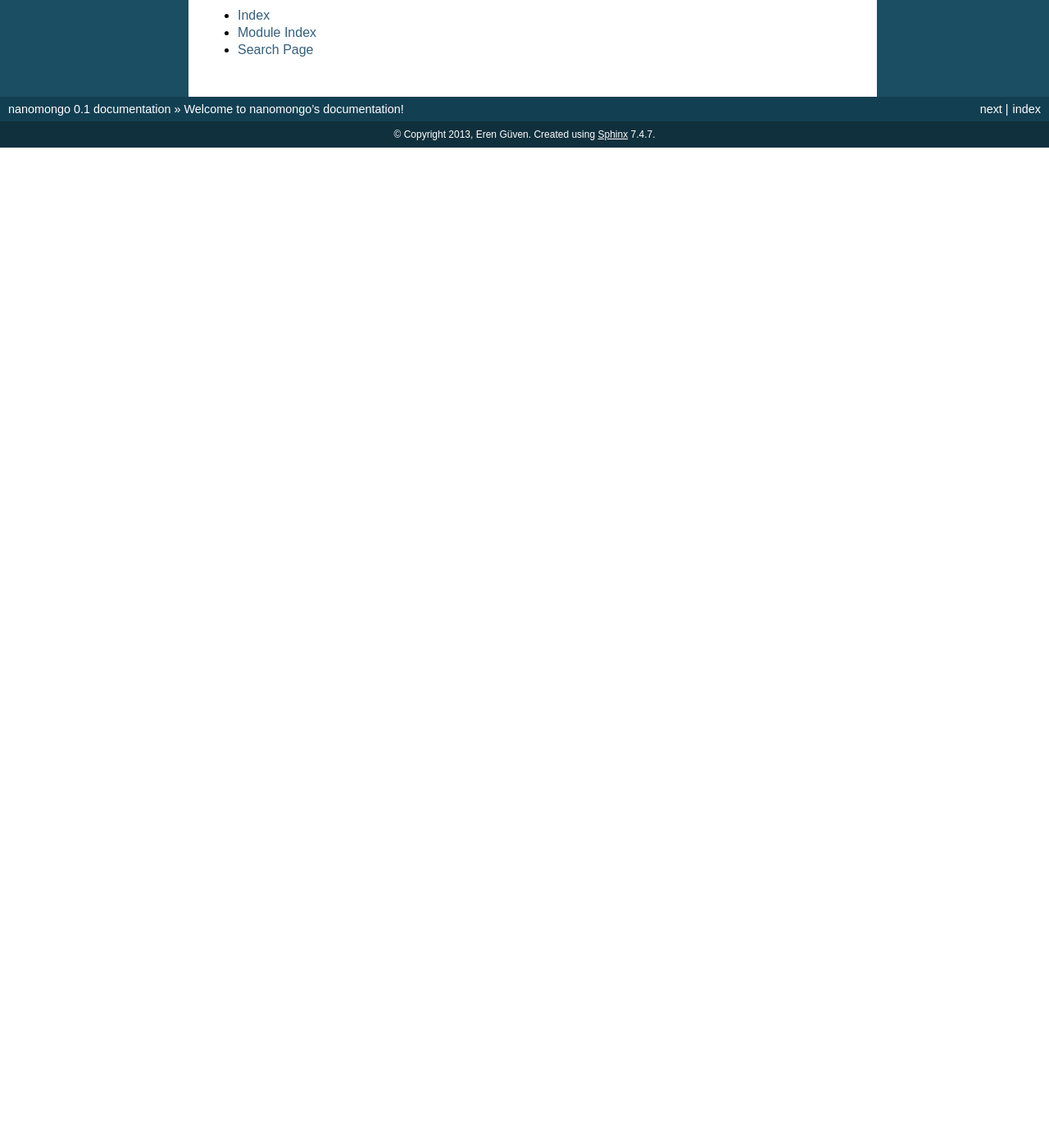
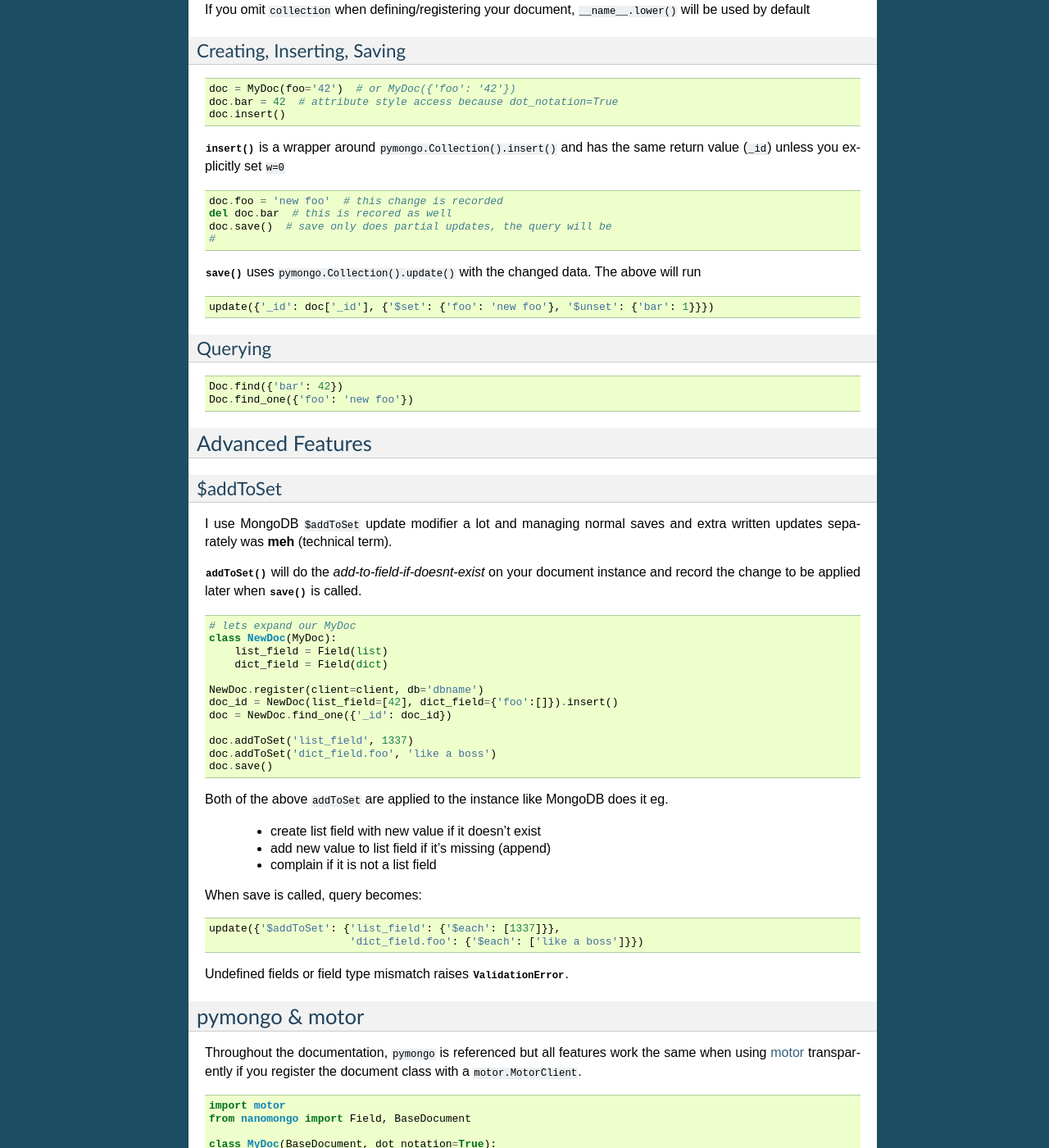
Before and after one commit to eguven/nanomongo, a Sphinx documentation site: the page built from docs/index.rst, in a window 1280 px wide and 1400 px high, scrolled down 749 px. Shown: the whole window at 82% size. Built offline with Sphinx 7.4.7, drawn with Linux system fonts in a browser that asks for light colours; before the commit the page ends 929 px from its top, so only the background shows below that; some of the changed text lies outside the part shown.

Commit message:
docs improvements, readthedocs

```diff
--- a/README.rst
+++ b/README.rst
@@ -28,8 +28,8 @@ Features
 - *upcoming* ``'$push'`` ``'$pull'`` funtionality
 
 
-**note**: nanomongo is in alpha stage and in development, documentation is
-in progress as well::
+**note**: nanomongo is in alpha stage and in development, `documentation
+<https://nanomongo.readthedocs.org>`_ is in progress as well::
 
 
     # rough example
--- a/docs/index.rst
+++ b/docs/index.rst
@@ -9,10 +9,24 @@ Welcome to nanomongo's documentation!
 *this documentation is incomplete and the project is in alpha stage*
 
 **nanomongo** is a minimal MongoDB Object-Document Mapper for Python.
-It does not attempt to be a fully-featured ODM; but if you like
+It does not attempt to be a feature-complete ODM but if you like
 using ``pymongo`` api with python ``dict`` and often find yourself
 writing validators and ``pymongo.Collection`` wrappers etc, nanomongo
 might suit your needs.
+
+Installation
+------------
+
+.. code-block:: console
+
+    $ pip install nanomongo
+
+
+Quick Tutorial
+--------------
+
+Defining Your Document
+^^^^^^^^^^^^^^^^^^^^^^
 
 ::
 
@@ -30,24 +44,126 @@ might suit your needs.
             Index([('bar', 1), ('foo', -1)], unique=True),
         ]
 
+You don't have to specify ``client`` or ``db`` like this, you can
+:meth:`~.document.BaseDocument.register` your document later as such:
+
+::
+
+    client = pymongo.MongoClient()
+    MyDoc.register(client=client, db='dbname', collection='mydoc')
+
+If you omit ``collection`` when defining/registering your document,
+``__name__.lower()`` will be used by default
+
+Creating, Inserting, Saving
+^^^^^^^^^^^^^^^^^^^^^^^^^^^
+::
+
     doc = MyDoc(foo='42')  # or MyDoc({'foo': '42'})
     doc.bar = 42  # attribute style access because dot_notation=True
     doc.insert()
+
+:meth:`~.document.BaseDocument.insert()` is a wrapper around
+``pymongo.Collection().insert()`` and has the same return value (``_id``)
+unless you explicitly set ``w=0`` ::
+
     doc.foo = 'new foo'  # this change is recorded
     del doc.bar  # this is recored as well
     doc.save()  # save only does partial updates, the query will be
-    # update({'_id': doc['_id'], {'$set': {'foo': 'new foo'}, '$unset': {'bar': 1}}})
+    #
 
+:meth:`~.document.BaseDocument.save()` uses ``pymongo.Collection().update()``
+with the changed data. The above will run ::
+
+    update({'_id': doc['_id'], {'$set': {'foo': 'new foo'}, '$unset': {'bar': 1}}})
+
+Querying
+^^^^^^^^
+::
+
+    Doc.find({'bar': 42})
     Doc.find_one({'foo': 'new foo'})
 
+Advanced Features
+-----------------
 
-Contents:
+$addToSet
+^^^^^^^^^
+
+I use MongoDB ``$addToSet`` update modifier a lot and managing normal saves and
+extra written updates separately was **meh** (technical term).
+
+:meth:`~.document.BaseDocument.addToSet()` will do the `add-to-field-if-doesnt-exist`
+on your document instance and record the change to be applied later when
+:meth:`~.document.BaseDocument.save()` is called.
+
+::
+
+    # lets expand our MyDoc
+    class NewDoc(MyDoc):
+        list_field = Field(list)
+        dict_field = Field(dict)
+
+    NewDoc.register(client=client, db='dbname')
+    doc_id = NewDoc(list_field=[42], dict_field={'foo':[]}).insert()
+    doc = NewDoc.find_one({'_id': doc_id})
+
+    doc.addToSet('list_field', 1337)
+    doc.addToSet('dict_field.foo', 'like a boss')
+    doc.save()
+
+Both of the above ``addToSet`` are applied to the instance like MongoDB does it eg.
+
+  - create list field with new value if it doesn't exist
+  - add new value to list field if it's missing (append)
+  - complain if it is not a list field
+
+When save is called, query becomes: ::
+
+    update({'$addToSet': {'list_field': {'$each': [1337]}},
+                          'dict_field.foo': {'$each': ['like a boss']}})
+
+Undefined fields or field type mismatch raises :class:`~.errors.ValidationError`.
+
+pymongo & motor
+---------------
+
+Throughout the documentation, ``pymongo`` is referenced but all features work the
+same when using `motor <https://github.com/mongodb/motor>`_ transparently if you
+register the document class with a ``motor.MotorClient``.
+::
+
+    import motor
+    from nanomongo import Field, BaseDocument
+
+    class MyDoc(BaseDocument, dot_notation=True):
+        foo = Field(str)
+        bar = Field(list, required=False)
+
+    client = motor.MotorClient().open_sync()
+    MyDoc.register(client=client, db='dbname')
+
+    # and now some async motor queries (using @gen.engine)
+    doc_id = yield motor.Op(MyDoc(foo=42).insert)
+    doc = yield motor.Op(MyDoc.find_one, {'foo': 42})
+    doc.addToSet('bar', 1337)
+    yield motor.Op(doc.save)
+
+**Note** however that pymongo vs motor behaviour is not necessarily identical.
+Asynchronous methods require ``tornado.ioloop.IOLoop``. For example,
+:meth:`~.document.BaseDocument.register` runs ``ensure_index`` but the query will not be sent
+to MongoDB until ``IOLoop.start()`` is called.
+
+Contents
+========
 
 .. toctree::
    :titlesonly:
 
    field
    document
+   util
+   errors
 
 
 Indices and tables
```
Also changed, not shown: docs/document.rst (+12 -1 lines), docs/errors.rst (added, +11 -0 lines), docs/util.rst (added, +11 -0 lines).
